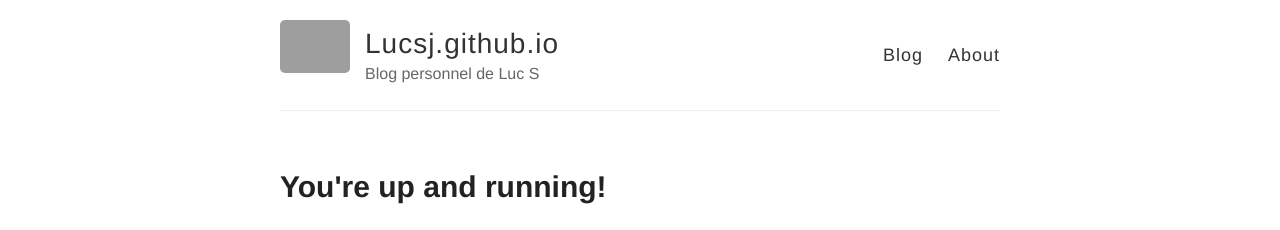
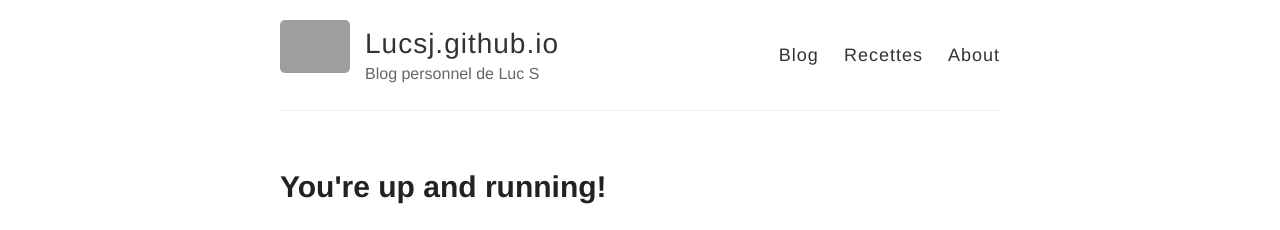
Before and after one commit to lucsj/lucsj.github.io, a Jekyll site: the page built from index.html, in a window 1280 px wide. Shown: the top 230 px of the page. Built offline with Jekyll 4.4.1, drawn with Linux system fonts in a browser that asks for light colours; grey boxes are pictures that could not be loaded.

Commit message:
ajout de la liste des recettes au menu du blog

```diff
--- a/_layouts/default.html
+++ b/_layouts/default.html
@@ -28,6 +28,7 @@
 
           <nav>
             <a href="{{ site.baseurl }}/">Blog</a>
+            <a href="{{ site.baseurl }}/recettes">Recettes</a>
             <a href="{{ site.baseurl }}/about">About</a>
           </nav>
         </header>
```
